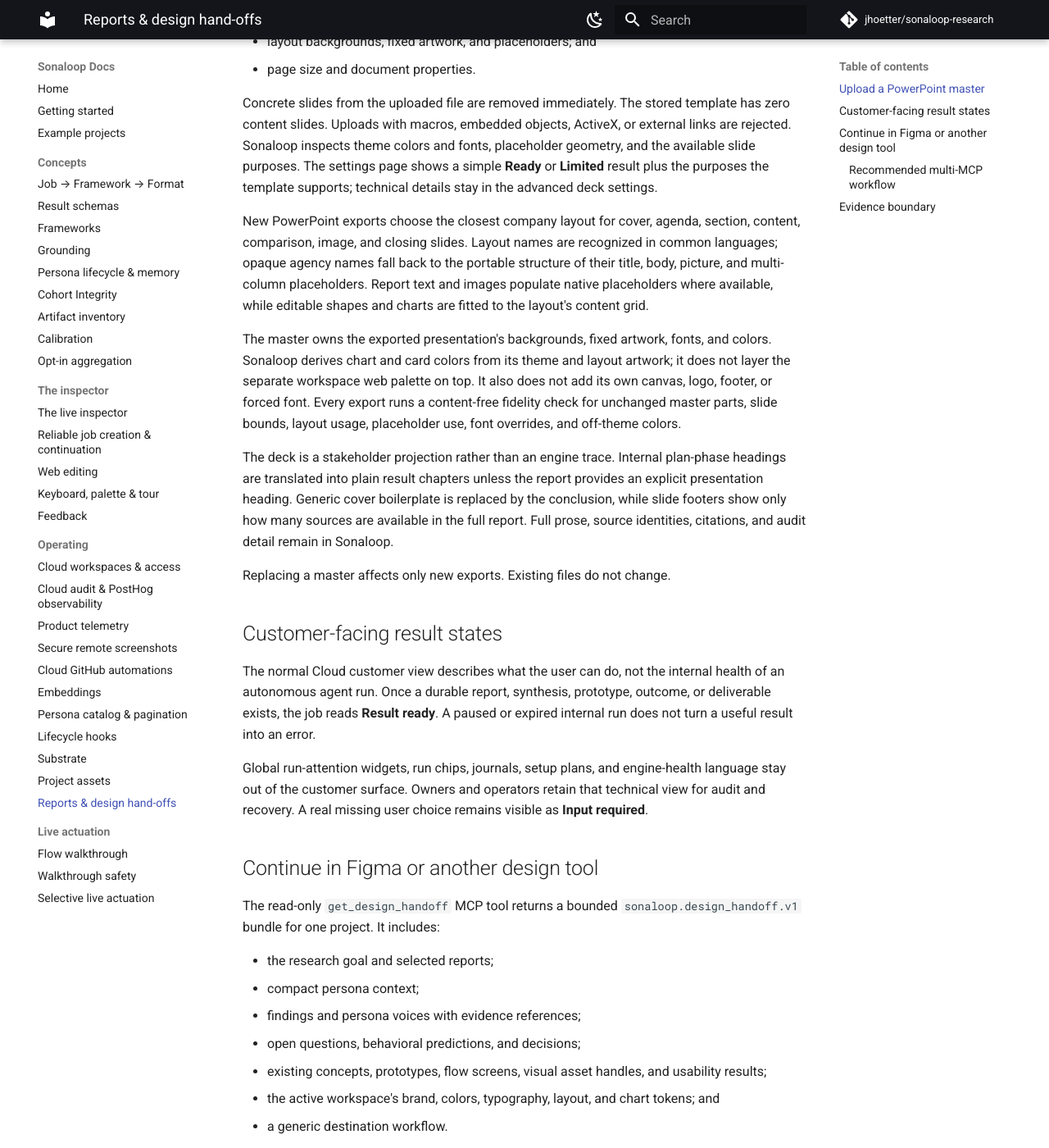
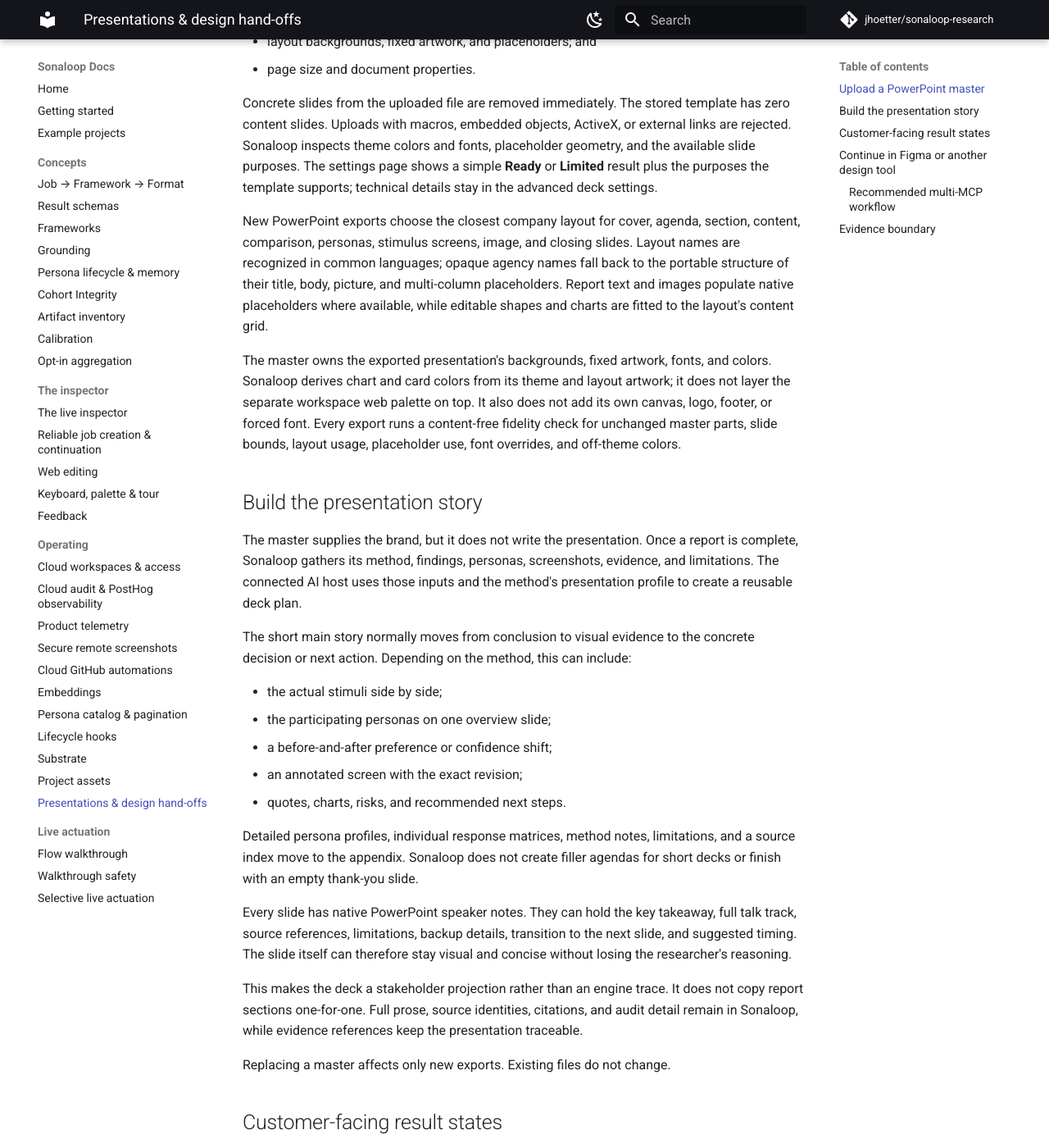
Before and after one commit to jhoetter/sonaloop-docs, an MkDocs documentation site: the page built from docs/design-delivery.md, in a window 1280 px wide and 1400 px high, scrolled down 618 px. Shown: the whole window at 82% size. Built offline with MkDocs 1.6.1 and Material for MkDocs 9.7.7, drawn with Linux system fonts in a browser that asks for light colours; comment, search, counter and statistics services are not loaded.

Commit message:
Document evidence-led presentation decks

```diff
--- a/docs/design-delivery.md
+++ b/docs/design-delivery.md
@@ -27,7 +27,7 @@ slide purposes. The settings page shows a simple **Ready** or **Limited** result
 purposes the template supports; technical details stay in the advanced deck settings.
 
 New PowerPoint exports choose the closest company layout for cover, agenda, section,
-content, comparison, image, and closing slides. Layout names are recognized in common
+content, comparison, personas, stimulus screens, image, and closing slides. Layout names are recognized in common
 languages; opaque agency names fall back to the portable structure of their title, body,
 picture, and multi-column placeholders. Report text and images populate native placeholders
 where available, while editable shapes and charts are fitted to the layout's content grid.
@@ -38,11 +38,34 @@ the separate workspace web palette on top. It also does not add its own canvas,
 footer, or forced font. Every export runs a content-free fidelity check for unchanged master
 parts, slide bounds, layout usage, placeholder use, font overrides, and off-theme colors.
 
-The deck is a stakeholder projection rather than an engine trace. Internal plan-phase
-headings are translated into plain result chapters unless the report provides an explicit
-presentation heading. Generic cover boilerplate is replaced by the conclusion, while slide
-footers show only how many sources are available in the full report. Full prose, source
-identities, citations, and audit detail remain in Sonaloop.
+## Build the presentation story
+
+The master supplies the brand, but it does not write the presentation. Once a report is
+complete, Sonaloop gathers its method, findings, personas, screenshots, evidence, and
+limitations. The connected AI host uses those inputs and the method's presentation profile
+to create a reusable deck plan.
+
+The short main story normally moves from conclusion to visual evidence to the concrete
+decision or next action. Depending on the method, this can include:
+
+- the actual stimuli side by side;
+- the participating personas on one overview slide;
+- a before-and-after preference or confidence shift;
+- an annotated screen with the exact revision;
+- quotes, charts, risks, and recommended next steps.
+
+Detailed persona profiles, individual response matrices, method notes, limitations, and a
+source index move to the appendix. Sonaloop does not create filler agendas for short decks
+or finish with an empty thank-you slide.
+
+Every slide has native PowerPoint speaker notes. They can hold the key takeaway, full talk
+track, source references, limitations, backup details, transition to the next slide, and
+suggested timing. The slide itself can therefore stay visual and concise without losing the
+researcher's reasoning.
+
+This makes the deck a stakeholder projection rather than an engine trace. It does not copy
+report sections one-for-one. Full prose, source identities, citations, and audit detail
+remain in Sonaloop, while evidence references keep the presentation traceable.
 
 Replacing a master affects only new exports. Existing files do not change.
 
--- a/docs/llms.txt
+++ b/docs/llms.txt
@@ -33,7 +33,7 @@
 - [Lifecycle hooks](https://raw.githubusercontent.com/jhoetter/sonaloop-docs/main/docs/lifecycle-hooks.md): events, subscriptions, and the event bus behind the live inspector
 - [Substrate](https://raw.githubusercontent.com/jhoetter/sonaloop-docs/main/docs/substrate.md): queryable backend substrate for extensions
 - [Project assets](https://raw.githubusercontent.com/jhoetter/sonaloop-docs/main/docs/project-assets.md): attaching asset evidence and its responsive project/report gallery presentation
-- [Reports, PowerPoint masters, and design hand-offs](https://raw.githubusercontent.com/jhoetter/sonaloop-docs/main/docs/design-delivery.md): customer result-first job states, sanitized workspace PPTX masters, semantic layout selection, and provider-neutral multi-MCP delivery to Figma/design/code tools without destination credentials
+- [Presentations, PowerPoint masters, and design hand-offs](https://raw.githubusercontent.com/jhoetter/sonaloop-docs/main/docs/design-delivery.md): method-aware visual deck plans, native speaker notes, sanitized workspace PPTX masters, semantic layout selection, and provider-neutral multi-MCP delivery to Figma/design/code tools without destination credentials
 - [Flow walkthrough](https://raw.githubusercontent.com/jhoetter/sonaloop-docs/main/docs/flow-walkthrough.md): live walkthrough mechanics
 - [Live walkthrough safety](https://raw.githubusercontent.com/jhoetter/sonaloop-docs/main/docs/live-walkthrough-safety.md): safety constraints for live actuation and exact ordered screenshot-to-step capture
 - [Selective live actuation](https://raw.githubusercontent.com/jhoetter/sonaloop-docs/main/docs/selective-live-actuation.md): live prototype testing
--- a/mkdocs.yml
+++ b/mkdocs.yml
@@ -57,7 +57,7 @@ nav:
       - Lifecycle hooks: lifecycle-hooks.md
       - Substrate: substrate.md
       - Project assets: project-assets.md
-      - Reports & design hand-offs: design-delivery.md
+      - Presentations & design hand-offs: design-delivery.md
   - Live actuation:
       - Flow walkthrough: flow-walkthrough.md
       - Walkthrough safety: live-walkthrough-safety.md
```
